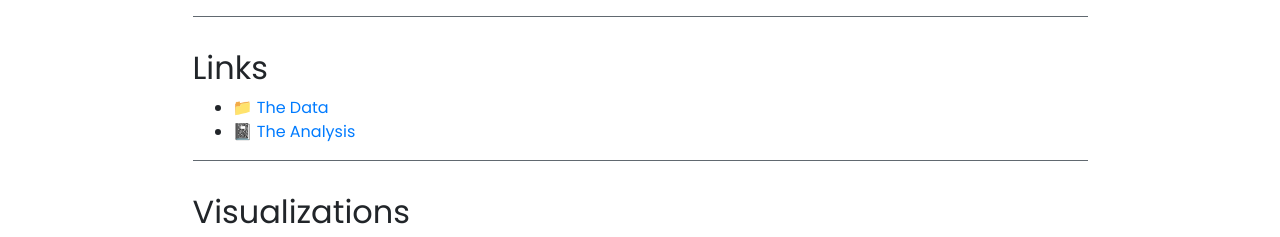
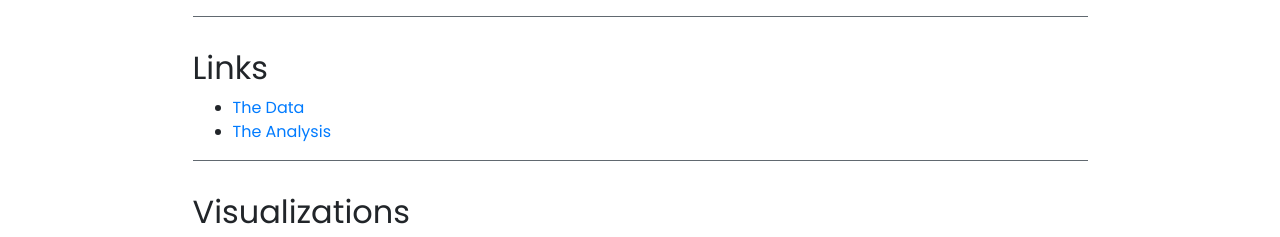
Before and after one commit to Zhixian0023/Zhixian0023.github.io, a Jekyll site: the page built from pages/index.md, in a window 1280 px wide. Shown: the part 897-1134 px from the top of the page. Built offline with Jekyll 4.4.1, drawn with Linux system fonts in a browser that asks for light colours; nearby versions of some CDN libraries; grey boxes are pictures that could not be loaded.

```diff
--- a/pages/index.md
+++ b/pages/index.md
@@ -38,8 +38,8 @@ Interactive features include the year slider and tooltips, which provide a more
 
 ## Links
 
-- [📁 The Data](https://raw.githubusercontent.com/UIUC-iSchool-DataViz/is445_data/main/bfro_reports_fall2022.csv)
-- [📓 The Analysis](https://github.com/YOUR_USERNAME/YOUR_REPO/blob/main/Workbook.ipynb)
+- [The Data](https://raw.githubusercontent.com/UIUC-iSchool-DataViz/is445_data/main/bfro_reports_fall2022.csv)
+- [The Analysis](https://github.com/YOUR_USERNAME/YOUR_REPO/blob/main/Workbook.ipynb)
 
 ---
 
```
